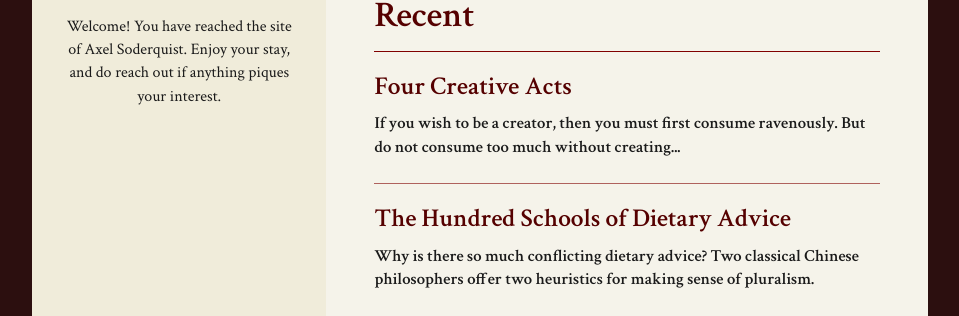
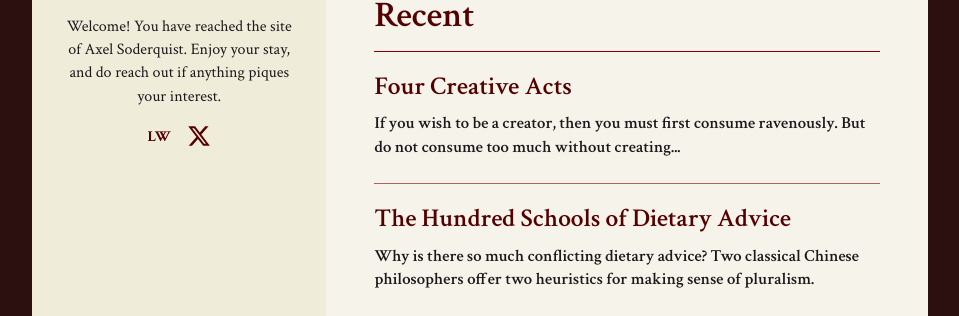
Before and after one commit to Axelpuff/axelpuff.github.io, a Jekyll site: the page built from index.html, in a window 1280 px wide. Shown: the part 318-634 px from the top of the page, without its empty margins (160-1119 px from the left). Built offline with Jekyll 4.4.1, drawn with Linux system fonts in a browser that asks for light colours.

Commit message:
LW and X links

```diff
--- a/assets/css/style.css
+++ b/assets/css/style.css
@@ -152,6 +152,37 @@ a:hover {
   text-align: center;
   margin: 0;
   padding: 0 0.5rem;
+}
+
+/* ==========================================================================
+   Sidebar — social links
+   ========================================================================== */
+.social-links {
+  list-style: none;
+  margin: 1rem 0 0;
+  padding: 0;
+  display: flex;
+  justify-content: center;
+  gap: 1rem;
+}
+
+.social-links a {
+  display: block;
+  width: 1.5rem;
+  height: 1.5rem;
+  color: var(--color-heading);
+  text-decoration: none;
+  transition: opacity 0.15s ease;
+}
+
+.social-links a:hover {
+  opacity: 0.7;
+}
+
+.social-links svg {
+  width: 100%;
+  height: 100%;
+  display: block;
 }
 
 /* ==========================================================================
--- a/index.html
+++ b/index.html
@@ -78,6 +78,23 @@ title: Home
       <p class="blurb">
         Welcome! You have reached the site of Axel Soderquist. Enjoy your stay, and do reach out if anything piques your interest.
       </p>
+
+      <ul class="social-links">
+        <li>
+          <a href="https://www.lesswrong.com/users/axel_sdq" aria-label="LessWrong" title="LessWrong">
+            <svg viewBox="0 0 24 24" aria-hidden="true">
+              <text x="12" y="17" text-anchor="middle" font-family="'Crimson Text', Georgia, serif" font-size="15" font-weight="700" letter-spacing="-0.5" fill="currentColor">LW</text>
+            </svg>
+          </a>
+        </li>
+        <li>
+          <a href="https://x.com/axel_sdq" aria-label="Twitter" title="Twitter">
+            <svg viewBox="0 0 24 24" aria-hidden="true">
+              <path fill="currentColor" d="M18.244 2.25h3.308l-7.227 8.26 8.502 11.24H16.17l-5.214-6.817L4.99 21.75H1.68l7.73-8.835L1.254 2.25H8.08l4.713 6.231zm-1.161 17.52h1.833L7.084 4.126H5.117z"/>
+            </svg>
+          </a>
+        </li>
+      </ul>
     </div>
   </aside>
 </div>
```
